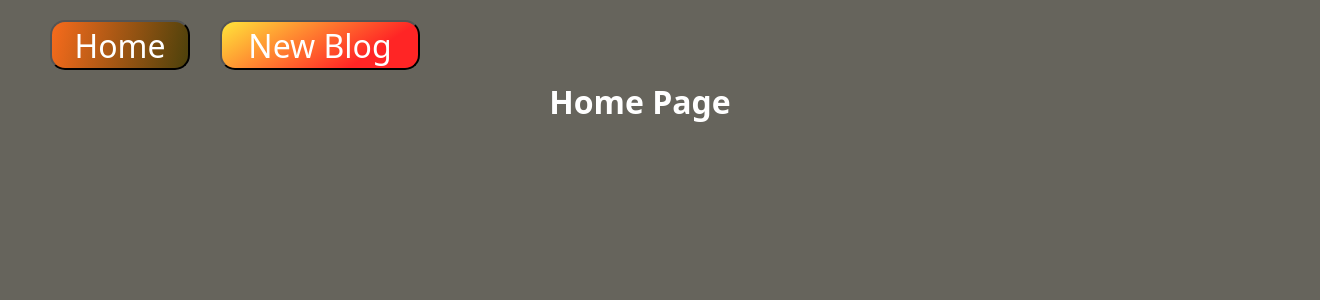
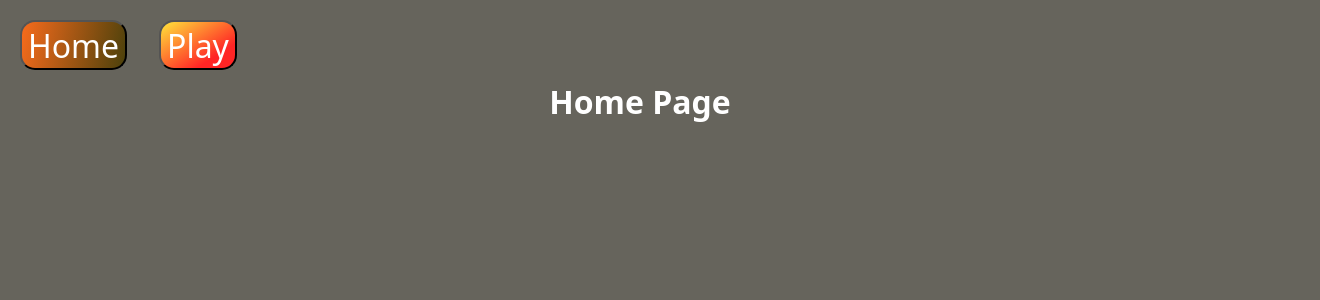
Before and after one commit to Alberteda/The-Dojo-Blog, a React (Create React App) app: page / in a window 1280 px wide. Shown: the top 300 px of the page, 1320 px wide, since content can reach past the window. Built offline with nearby package versions, Linux system fonts and the light colour scheme; a web font is replaced by a local one.

Commit message:
update navbar

```diff
--- a/src/Navbar.js
+++ b/src/Navbar.js
@@ -3,14 +3,14 @@ import React from 'react'
 const Navbar = () => {
   return (
     <div className="navbar">
-        <div className="navbar-wrapper-button">
+        <div className="navbar-button-wrapper">
             <button  className='home-button' href="/home" >
                 Home
             </button>
         </div>
-        <div className="navbar-wrapper-button">
-            <button className='new-blog-home-button' href="/NewBlog">
-                New Blog
+        <div className="navbar-button-wrapper">
+            <button className='play-button' href="/NewBlog">
+                Play
             </button>
         </div>
     </div>
--- a/src/index.css
+++ b/src/index.css
@@ -13,38 +13,30 @@ body {
 }
 
 .navbar {
-  width: 25rem;
+  width: 100%;
   display: flex;
-  justify-content: space-between;
   padding: 0.625rem 1.25rem;
   margin: auto auto auto 0;
   border-radius: 15px;
-}
-
-.navbar-wrapper-button {
-  width: 100%;
-  height: 3.125rem;
-  text-align: center;
-  align-items: center;
-  display: flex;
-  justify-content: center;
+  gap: 2rem;
 }
 
 .home-button {
   background-image: linear-gradient(282deg, #4c410b 0%, #F76B1C 100%);
   cursor: cell;
-  width: 70%;
+  width: 100%;
+  height: 3.125rem;
   height: 100%;
   font-size: 2rem;
   border-radius: 15px;
   color: white;
 }
 
-.new-blog-home-button {
+.play-button {
   background-image: linear-gradient(147deg, #FFE53B 0%, #FF2525 74%);
   cursor: cell;
   width: 100%;
-  height: 100%;
+  height: 3.125rem;
   font-size: 2rem;
   border-radius: 15px;
   color: white;
```
